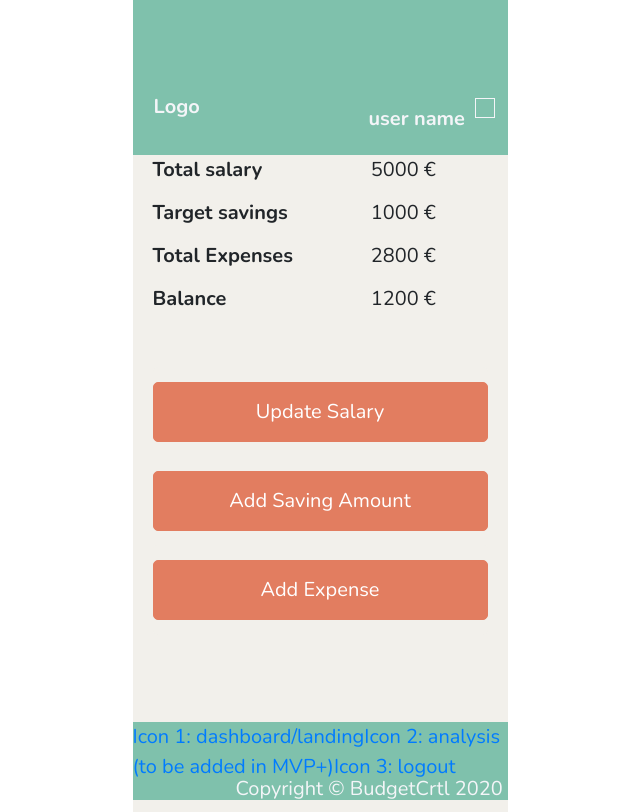
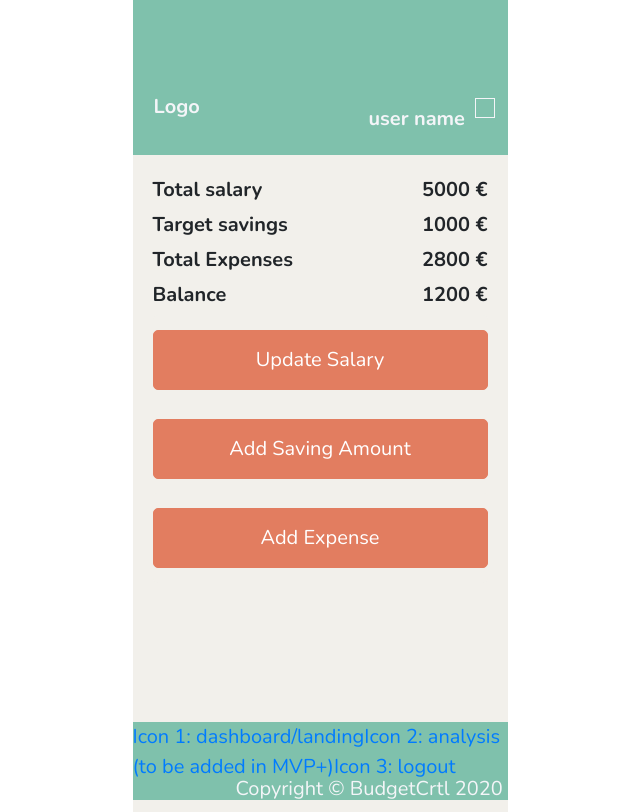
Before and after one commit to BCH-REACT20S-Project-1-Group-2/BCH-REACT20S-Project-1-Group-2.github.io, a React (Create React App) app in the folder frontend/: page /landing in a window 1280 px wide. Shown: the whole page, without its empty margins (320-960 px from the left). Built offline with nearby package versions, Linux system fonts and the light colour scheme.

Commit message:
bugfix/frontend-skeleton/component-structure: BalancePresentation component refactored

```diff
--- a/frontend/src/components/BalancePresentation.js
+++ b/frontend/src/components/BalancePresentation.js
@@ -1,6 +1,5 @@
 import React from "react";
-//import { Table } from "react-bootstrap";
-import "../styles/BalancePresentation.css";
+import { Container, Row, Col } from "react-bootstrap";
 
 class BalancePresentation extends React.Component {
   constructor(props) {
@@ -14,26 +13,32 @@ class BalancePresentation extends React.Component {
   }
   render() {
     return (
-      <table className="balance-display">
-        <tbody>
-          <tr>
-            <td>Total salary</td>
-            <td>{this.state.salary} €</td>
-          </tr>
-          <tr>
-            <td>Target savings</td>
-            <td>{this.state.saving} €</td>
-          </tr>
-          <tr>
-            <td>Total Expenses</td>
-            <td>{this.state.expenses} €</td>
-          </tr>
-          <tr>
-            <td>Balance</td>
-            <td>{this.state.balance} €</td>
-          </tr>
-        </tbody>
-      </table>
+      <Container className="px-0 pt-3 font-weight-bold">
+        <Row className="pb-1 ">
+          <Col className="font-weight-bolder">Total salary</Col>
+          <Col className="d-flex justify-content-end">
+            {this.state.salary} €
+          </Col>
+        </Row>
+        <Row className="pb-1">
+          <Col className="font-weight-bolder">Target savings</Col>
+          <Col className="d-flex justify-content-end">
+            {this.state.saving} €
+          </Col>
+        </Row>
+        <Row className="pb-1">
+          <Col className="font-weight-bolder">Total Expenses</Col>
+          <Col className="d-flex justify-content-end">
+            {this.state.expenses} €
+          </Col>
+        </Row>
+        <Row className="pb-1">
+          <Col className="font-weight-bolder">Balance</Col>
+          <Col className="d-flex justify-content-end">
+            {this.state.balance} €
+          </Col>
+        </Row>
+      </Container>
     );
   }
 }
--- a/frontend/src/styles/BalancePresentation.css
+++ /dev/null
@@ -1,16 +0,0 @@
-.balance-display {
-  font-size: 20px;
-  margin-bottom: 40px;
-}
-
-.balance-display td {
-  padding-bottom: 13px;
-  width: 77%;
-}
-.balance-display td:first-child {
-  font-weight: 700;
-}
-
-.balance-display table td:nth-child(2) {
-  font-weight: 600;
-}
```
